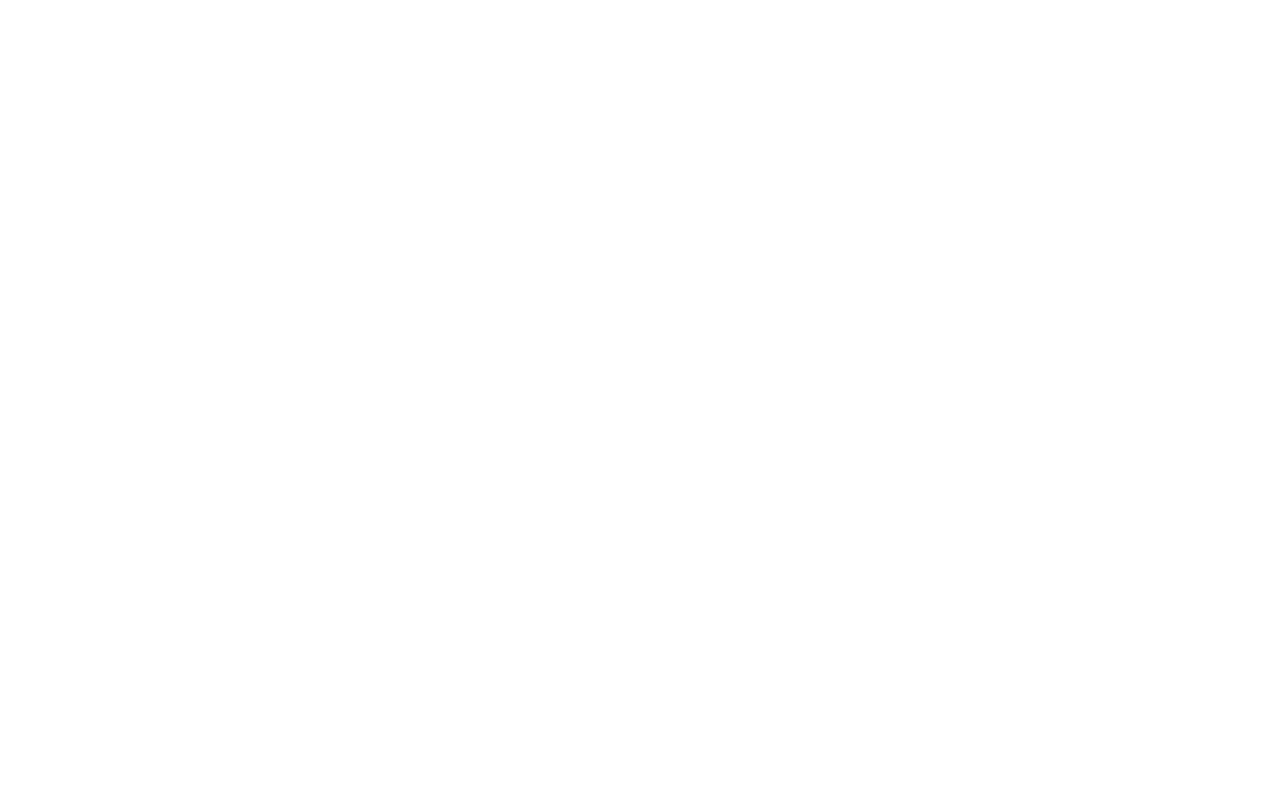
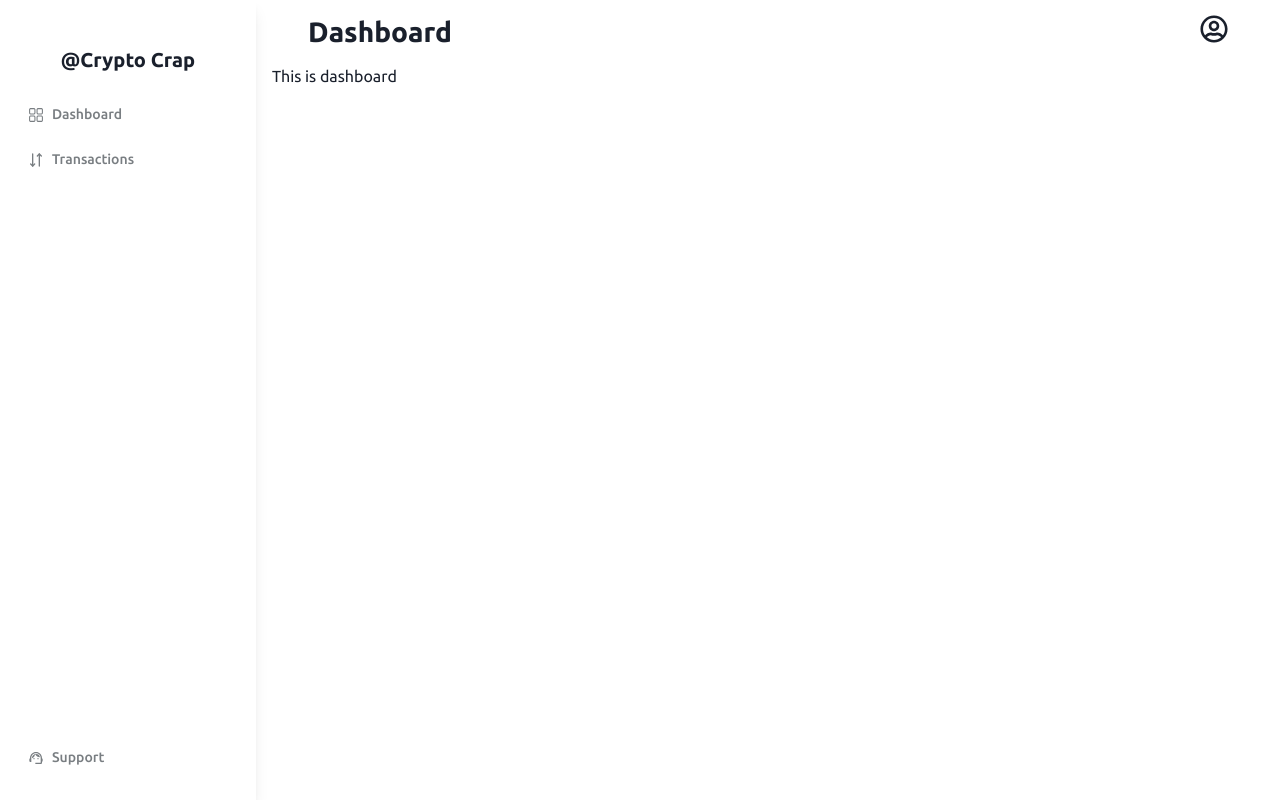
Before and after one commit to Tawheed-tariq/cryptyd, a React (Vite) app: page / in a window 1280 px wide. Built offline with nearby package versions, Linux system fonts and the light colour scheme.

Commit message:
created sidenav and topnav

```diff
--- a/package.json
+++ b/package.json
@@ -11,8 +11,10 @@
   },
   "dependencies": {
     "@chakra-ui/react": "^2.8.2",
+    "@fontsource/ubuntu": "^5.0.8",
     "react": "^18.2.0",
-    "react-dom": "^18.2.0"
+    "react-dom": "^18.2.0",
+    "react-icons": "^4.12.0"
   },
   "devDependencies": {
     "@types/react": "^18.2.43",
--- a/src/App.jsx
+++ b/src/App.jsx
@@ -1,10 +1,15 @@
 import './App.css'
+import "@fontsource/ubuntu";
+import "@fontsource/ubuntu/400.css";
+import "@fontsource/ubuntu/500.css";
+import "@fontsource/ubuntu/700.css";
+import Dashboard from './pages/Dashboard/dashboard';
+function App() {
 
-function App() {
 
   return (
     <>
-
+    <Dashboard/>
     </>
   )
 }
--- /dev/null
+++ b/src/components/SideDrawer.jsx
@@ -0,0 +1,30 @@
+import {
+    Drawer,
+    DrawerBody,
+    DrawerOverlay,
+    DrawerContent,
+    DrawerCloseButton,
+  } from '@chakra-ui/react'
+import Sidenav from './sidenav'
+export default function SideDrawer({onClose, isOpen}){
+    return (
+      <>
+        <Drawer
+          isOpen={isOpen}
+          placement='left'
+          onClose={onClose}
+        //   finalFocusRef={btnRef}
+        >
+          <DrawerOverlay />
+          <DrawerContent>
+            <DrawerCloseButton />
+
+            <DrawerBody>
+                <Sidenav/>
+            </DrawerBody>
+
+          </DrawerContent>
+        </Drawer>
+      </>
+    )
+}
--- /dev/null
+++ b/src/components/dashboardLayout.jsx
@@ -0,0 +1,29 @@
+import { Box, Container, Flex, useDisclosure } from "@chakra-ui/react";
+import Sidenav from "./sidenav";
+import Topnav from "./topnav";
+import SideDrawer from "./SideDrawer";
+
+export default function DashboardLayout({title, children}){
+    const {isOpen, onClose, onOpen} = useDisclosure() //this is a hook that provides 3 properties as written
+    return(
+        <Box>
+            <Flex>
+                <Box
+                    display={{
+                        base: "none",
+                        md: "flex"
+                    }}
+                >
+                    <Sidenav/>
+                </Box>
+                <SideDrawer isOpen={isOpen} onClose={onClose}/>
+                <Box flexGrow={'1'}>
+                    <Topnav title={title} onOpen={onOpen}/>
+                    <Container maxW={'70rem'} px={'4'}>
+                        {children}
+                    </Container>
+                </Box>
+            </Flex>
+        </Box>
+    )
+}
--- /dev/null
+++ b/src/components/sidenav.jsx
@@ -0,0 +1,62 @@
+import {Box, HStack, Heading, Icon, Stack, Text } from "@chakra-ui/react";
+import {RxDashboard} from 'react-icons/rx'
+import {TbArrowsDownUp} from 'react-icons/tb'
+import {MdSupportAgent} from 'react-icons/md'
+export default function Sidenav(){
+    const navLinks = [
+        {
+          icon: RxDashboard,
+          text: "Dashboard",
+          link: "/"
+        },
+        {
+          icon: TbArrowsDownUp,
+          text: "Transactions",
+          link: "/transactions"
+        }
+      ]
+    return(
+        <Stack justify={'space-between'} boxShadow={{base:"none", md:"lg"}} w={{base:"full", md:"256px"}} height={{base:"100%", md:"100vh"}}>
+            <Box >
+                <Heading textAlign={'center'} as={'h1'} pt={'3rem'} fontSize={'20px'}>@Crypto Crap</Heading>
+                <Box mt={'5'} mx={'3'}>
+                    {
+                        navLinks.map((nav) => (
+                            <HStack
+                            cursor={'pointer'}
+                            py={'12px'}
+                            px={'16px'}
+                            key={nav.text}
+                            borderRadius={'10px'}
+                            _hover={{
+                                bg:"#F3F3F7",
+                                color: "#171717"
+                            }}
+                            color={'#797E82'}
+                            >
+                                <Icon as={nav.icon}/>
+                                <Text fontSize={'14px'} fontWeight={'medium'}>{nav.text}</Text>
+                            </HStack>
+                        ))
+                    }
+                </Box>
+            </Box>
+            <Box mb={'5'} mx={'3'}>
+                <HStack
+                    cursor={'pointer'}
+                    py={'12px'}
+                    px={'16px'}
+                    borderRadius={'10px'}
+                    _hover={{
+                        bg:"#F3F3F7",
+                        color: "#171717"
+                    }}
+                    color={'#797E82'}
+                    >
+                        <Icon as={MdSupportAgent}/>
+                        <Text fontSize={'14px'} fontWeight={'medium'}>Support</Text>
+                </HStack>
+            </Box>
+        </Stack>
+    )
+}
--- /dev/null
+++ b/src/components/topnav.jsx
@@ -0,0 +1,21 @@
+import { Box, HStack, Heading, Icon, Menu, MenuButton, MenuItem, MenuList } from "@chakra-ui/react";
+import {FaRegUserCircle, FaBars} from 'react-icons/fa'
+export default function Topnav({title, onOpen}){
+    return(
+        <Box px={'4'}>
+            <HStack maxW={'70rem'} mx={'auto'} height={'16'} justify={'space-between'} px={'9'}>
+                <Icon as={FaBars} cursor={'pointer'} fontSize={'28px'} onClick={onOpen} display={{base:'block', md:"none"}}/>
+            <Heading fontSize={'28px'}>{title}</Heading>
+            <Menu>
+                <MenuButton >
+                    <Icon fontSize={'28px'} as={FaRegUserCircle}/>
+                </MenuButton>
+                <MenuList>
+                    <MenuItem>Logout</MenuItem>
+                    <MenuItem>Support</MenuItem>
+                </MenuList>
+            </Menu>
+        </HStack>
+        </Box>
+    )
+}
--- a/src/main.jsx
+++ b/src/main.jsx
@@ -3,10 +3,10 @@
 import App from './App.jsx'
 import './index.css'
 import {ChakraProvider} from '@chakra-ui/react'
-
+import {theme} from './theme/constant.js'
 ReactDOM.createRoot(document.getElementById('root')).render(
   <React.StrictMode>
-    <ChakraProvider>
+    <ChakraProvider theme={theme}>
       <App />
     </ChakraProvider>
   </React.StrictMode>,
--- a/src/pages/Dashboard/dashboard.jsx
+++ b/src/pages/Dashboard/dashboard.jsx
@@ -0,0 +1,9 @@
+import DashboardLayout from "../../components/dashboardLayout";
+
+export default function Dashboard(){
+    return(
+        <DashboardLayout title={'Dashboard'}>
+            This is dashboard
+        </DashboardLayout>
+    )
+}
--- /dev/null
+++ b/src/theme/constant.js
@@ -0,0 +1,7 @@
+import {extendTheme} from '@chakra-ui/react'
+export const theme = extendTheme({
+    fonts:{
+        heading: `ubuntu`,
+        body: `ubuntu`
+    }
+})
```
Also changed, not shown: .eslintrc.cjs (deleted), 1 other file (tests, documents, lock files or other folders).
